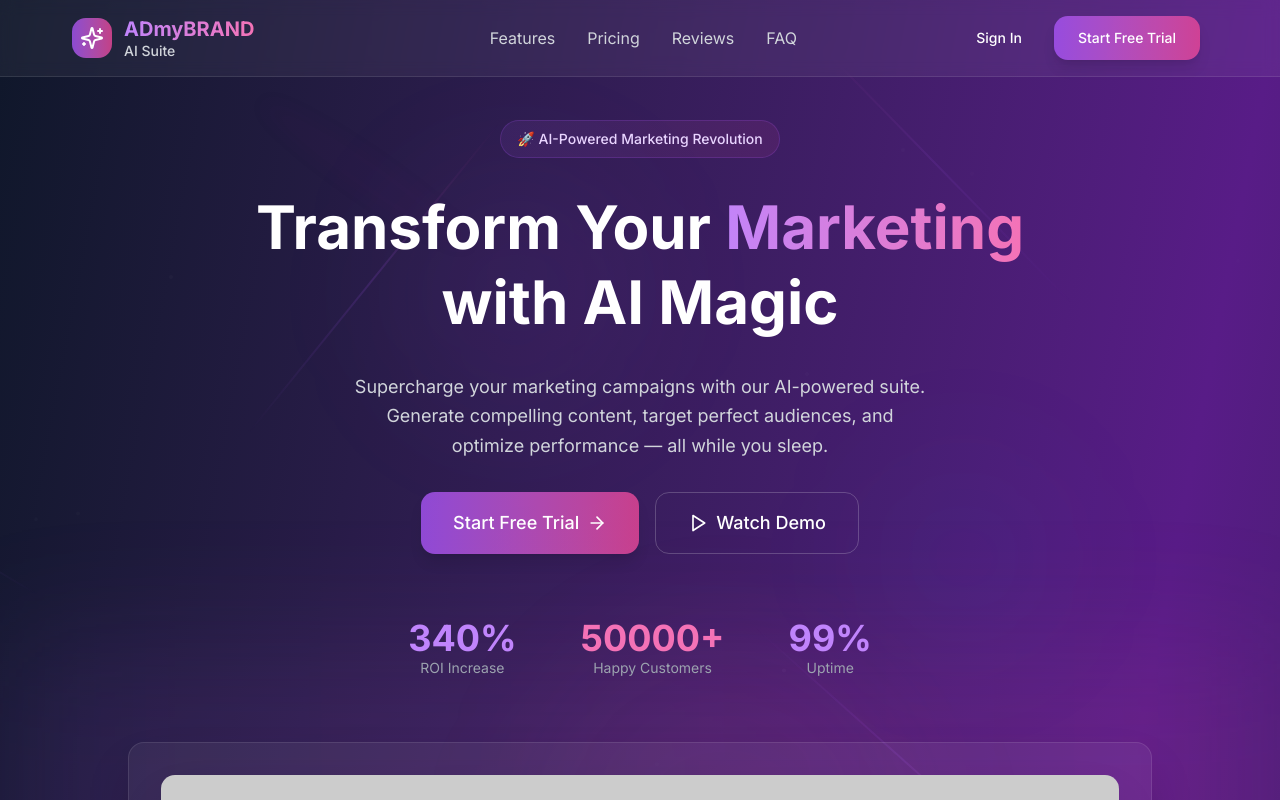
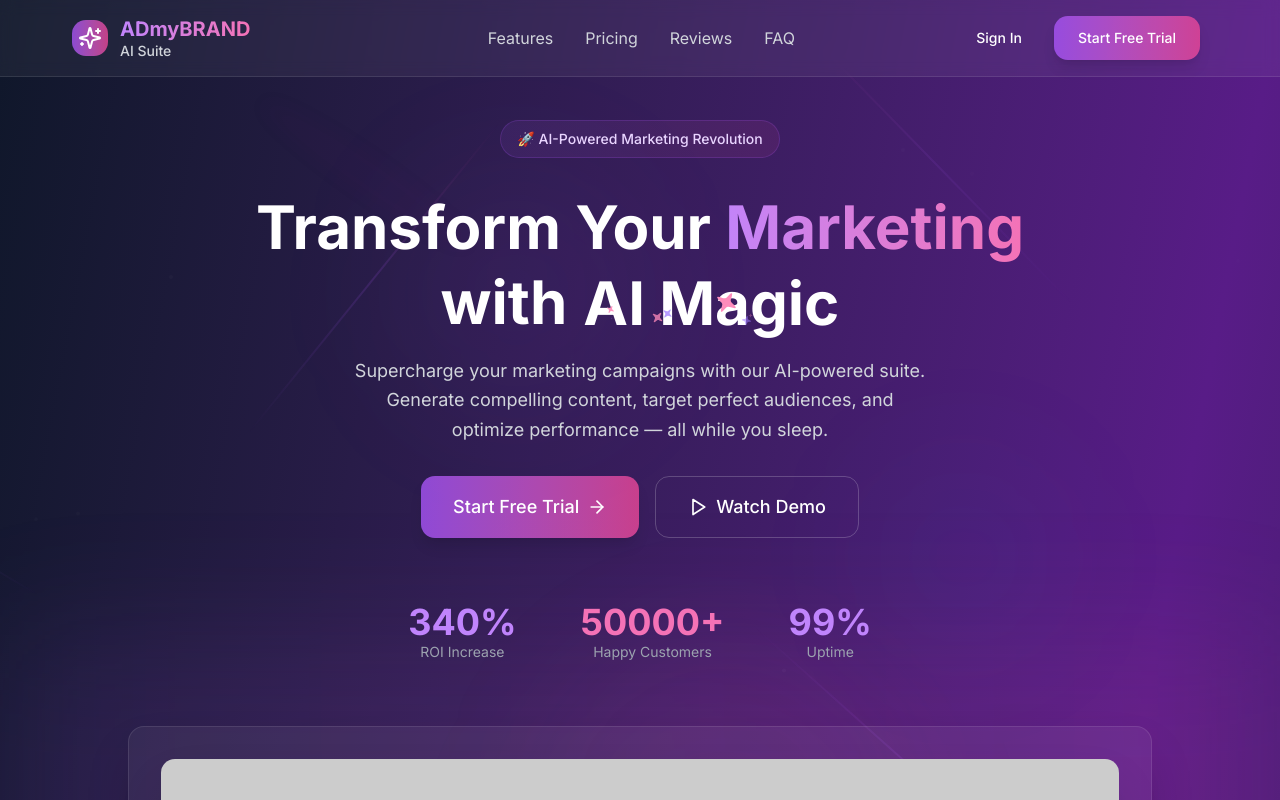
Before and after one commit to AdityaSharmaHub/admybrand-landing-page, a Next.js app: page / in a window 1280 px wide. Shown: the top 800 px of the page. Built offline with nearby package versions, Linux system fonts and the light colour scheme.

Commit message:
feat: add sparkle text effect in hero section

```diff
--- a/app/page.tsx
+++ b/app/page.tsx
@@ -32,6 +32,7 @@ import { Spotlight } from "@/components/ui/spotlight"
 import { BackgroundBeams } from "@/components/ui/background-beams"
 import Header from "@/components/header/header"
 import Footer from "@/components/footer/Footer"
+import { SparklesText } from "@/components/ui/custom/sparkle-text";
 
 export default function LandingPage() {
   const [isVideoModalOpen, setIsVideoModalOpen] = useState(false)
@@ -158,15 +159,17 @@ export default function LandingPage() {
 
             <h1 className="text-3xl md:text-4xl lg:text-6xl font-bold leading-tight text-balance">
               Transform Your
-              <span className="bg-gradient-to-r from-purple-400 to-pink-400 bg-clip-text text-transparent">
+              <span className="bg-gradient-to-r from-purple-400 to-pink-400 bg-clip-text text-transparent font-bold">
                 {" "}
                 Marketing
               </span>
-              <br />
-              with AI Magic
+              <span className="flex items-center justify-center gap-2 md:gap-4">
+                <span>with</span>
+                <SparklesText>AI Magic</SparklesText>
+              </span>
             </h1>
 
-            <p className="md:text-lg text-gray-300 max-w-xl mx-auto leading-relaxed">
+            <p className="md:text-lg text-gray-300 max-w-xl mx-auto leading-relaxed -mt-4">
               Supercharge your marketing campaigns with our AI-powered suite. Generate compelling content, target
               perfect audiences, and optimize performance — all while you sleep.
             </p>
@@ -190,7 +193,7 @@ export default function LandingPage() {
               </Button>
             </div>
 
-            <div className="flex items-center justify-center space-x-16 pt-8">
+            <div className="flex items-center justify-center space-x-8 md:space-x-16 pt-8">
               <div className="text-center">
                 <AnimatedCounter end={340} suffix="%" className="text-2xl md:text-4xl font-bold text-purple-400" />
                 <p className="text-sm text-gray-400">ROI Increase</p>
--- a/components/header/header.tsx
+++ b/components/header/header.tsx
@@ -17,15 +17,15 @@ const Header = () => {
       >
         <div className="container mx-auto px-6 py-4">
           <div className="flex items-center justify-between">
-            <div className="flex items-center space-x-3 md:mr-20">
-              <div className="w-10 h-10 bg-gradient-to-r from-purple-500/80 to-pink-500/80 rounded-xl flex items-center justify-center">
-                <SparklesIcon className="w-6 h-6 text-white" />
+            <div className="flex items-center space-x-2 md:space-x-3 md:mr-20">
+              <div className="w-9 h-9 bg-gradient-to-r from-purple-500/80 to-pink-500/80 rounded-xl flex items-center justify-center">
+                <SparklesIcon className="h-5 w-5 md:w-6 md:h-6 text-white" />
               </div>
               <div className="flex flex-col">
-                <span className="text-xl font-bold bg-gradient-to-r from-purple-400 to-pink-400 bg-clip-text text-transparent leading-tight">
+                <span className="md:text-xl font-bold bg-gradient-to-r from-purple-400 to-pink-400 bg-clip-text text-transparent leading-tight">
                   ADmyBRAND
                 </span>
-                <span className="text-sm font-medium text-gray-300 leading-tight">
+                <span className="text-xs md:text-sm font-medium text-gray-300 leading-tight">
                   AI Suite
                 </span>
               </div>
@@ -65,7 +65,7 @@ const Header = () => {
               >
                 Sign In
               </Button>
-              <Button className="text-sm bg-gradient-to-r from-purple-500/80 to-pink-500/80 hover:from-purple-600/80 hover:to-pink-600/80 cursor-pointer">
+              <Button className="text-sm hidden sm:inline-flex bg-gradient-to-r from-purple-500/80 to-pink-500/80 hover:from-purple-600/80 hover:to-pink-600/80 cursor-pointer">
                 Start Free Trial
               </Button>
               <Button
@@ -92,7 +92,7 @@ const Header = () => {
             animate={{ opacity: 1, height: "auto" }}
             exit={{ opacity: 0, height: 0 }}
             transition={{ duration: 0.3 }}
-            className="fixed top-[73px] left-0 right-0 z-40 backdrop-blur-md bg-white/10 border-b border-white/10"
+            className="fixed top-[68px] left-0 right-0 z-40 backdrop-blur bg-gradient-to-r from-purple-900/80 to-pink-900/80 border-b border-white/10"
           >
             <div className="container mx-auto px-6 py-6">
               <nav className="space-y-4">
--- /dev/null
+++ b/components/ui/custom/sparkle-text.tsx
@@ -0,0 +1,150 @@
+"use client";
+
+import { motion } from "framer-motion";
+import { CSSProperties, ReactElement, useEffect, useState } from "react";
+
+import { cn } from "@/lib/utils";
+
+interface Sparkle {
+  id: string;
+  x: string;
+  y: string;
+  color: string;
+  delay: number;
+  scale: number;
+  lifespan: number;
+}
+
+const Sparkle: React.FC<Sparkle> = ({ id, x, y, color, delay, scale }) => {
+  return (
+    <motion.svg
+      key={id}
+      className="pointer-events-none absolute z-20"
+      initial={{ opacity: 0, left: x, top: y }}
+      animate={{
+        opacity: [0, 1, 0],
+        scale: [0, scale, 0],
+        rotate: [75, 120, 150],
+      }}
+      transition={{ duration: 0.8, repeat: Infinity, delay }}
+      width="21"
+      height="21"
+      viewBox="0 0 21 21"
+    >
+      <path
+        d="M9.82531 0.843845C10.0553 0.215178 10.9446 0.215178 11.1746 0.843845L11.8618 2.72026C12.4006 4.19229 12.3916 6.39157 13.5 7.5C14.6084 8.60843 16.8077 8.59935 18.2797 9.13822L20.1561 9.82534C20.7858 10.0553 20.7858 10.9447 20.1561 11.1747L18.2797 11.8618C16.8077 12.4007 14.6084 12.3916 13.5 13.5C12.3916 14.6084 12.4006 16.8077 11.8618 18.2798L11.1746 20.1562C10.9446 20.7858 10.0553 20.7858 9.82531 20.1562L9.13819 18.2798C8.59932 16.8077 8.60843 14.6084 7.5 13.5C6.39157 12.3916 4.19225 12.4007 2.72023 11.8618L0.843814 11.1747C0.215148 10.9447 0.215148 10.0553 0.843814 9.82534L2.72023 9.13822C4.19225 8.59935 6.39157 8.60843 7.5 7.5C8.60843 6.39157 8.59932 4.19229 9.13819 2.72026L9.82531 0.843845Z"
+        fill={color}
+      />
+    </motion.svg>
+  );
+};
+
+interface SparklesTextProps {
+  /**
+   * @default <div />
+   * @type ReactElement
+   * @description
+   * The component to be rendered as the text
+   * */
+  as?: ReactElement;
+
+  /**
+   * @default ""
+   * @type string
+   * @description
+   * The className of the text
+   */
+  className?: string;
+
+  /**
+   * @required
+   * @type ReactNode
+   * @description
+   * The content to be displayed
+   * */
+  children: React.ReactNode;
+
+  /**
+   * @default 10
+   * @type number
+   * @description
+   * The count of sparkles
+   * */
+  sparklesCount?: number;
+
+  /**
+   * @default "{first: '#9E7AFF', second: '#FE8BBB'}"
+   * @type string
+   * @description
+   * The colors of the sparkles
+   * */
+  colors?: {
+    first: string;
+    second: string;
+  };
+}
+
+export const SparklesText: React.FC<SparklesTextProps> = ({
+  children,
+  colors = { first: "#9E7AFF", second: "#FE8BBB" },
+  className,
+  sparklesCount = 10,
+  ...props
+}) => {
+  const [sparkles, setSparkles] = useState<Sparkle[]>([]);
+
+  useEffect(() => {
+    const generateStar = (): Sparkle => {
+      const starX = `${Math.random() * 100}%`;
+      const starY = `${Math.random() * 100}%`;
+      const color = Math.random() > 0.5 ? colors.first : colors.second;
+      const delay = Math.random() * 2;
+      const scale = Math.random() * 1 + 0.3;
+      const lifespan = Math.random() * 10 + 5;
+      const id = `${starX}-${starY}-${Date.now()}`;
+      return { id, x: starX, y: starY, color, delay, scale, lifespan };
+    };
+
+    const initializeStars = () => {
+      const newSparkles = Array.from({ length: sparklesCount }, generateStar);
+      setSparkles(newSparkles);
+    };
+
+    const updateStars = () => {
+      setSparkles((currentSparkles) =>
+        currentSparkles.map((star) => {
+          if (star.lifespan <= 0) {
+            return generateStar();
+          } else {
+            return { ...star, lifespan: star.lifespan - 0.1 };
+          }
+        }),
+      );
+    };
+
+    initializeStars();
+    const interval = setInterval(updateStars, 100);
+
+    return () => clearInterval(interval);
+  }, [colors.first, colors.second, sparklesCount]);
+
+  return (
+    <div
+      className={cn("md:text-4xl lg:text-6xl font-bold", className)}
+      {...props}
+      style={
+        {
+          "--sparkles-first-color": `${colors.first}`,
+          "--sparkles-second-color": `${colors.second}`,
+        } as CSSProperties
+      }
+    >
+      <span className="relative inline-block">
+        {sparkles.map((sparkle) => (
+          <Sparkle key={sparkle.id} {...sparkle} />
+        ))}
+        {children}
+      </span>
+    </div>
+  );
+};
```
Also changed, not shown: 1 other file (tests, documents, lock files or other folders).
